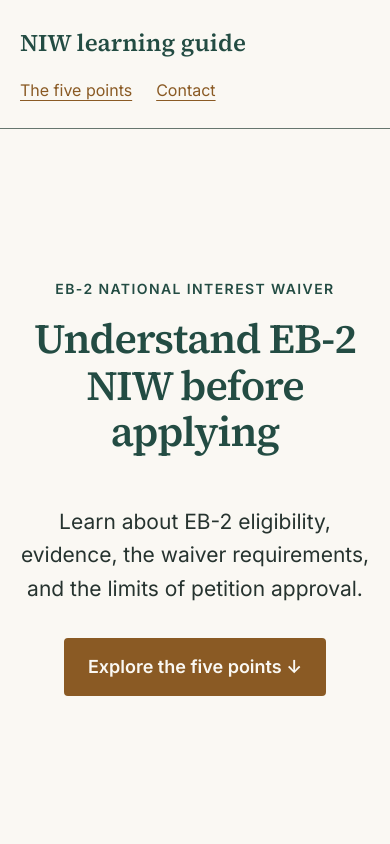
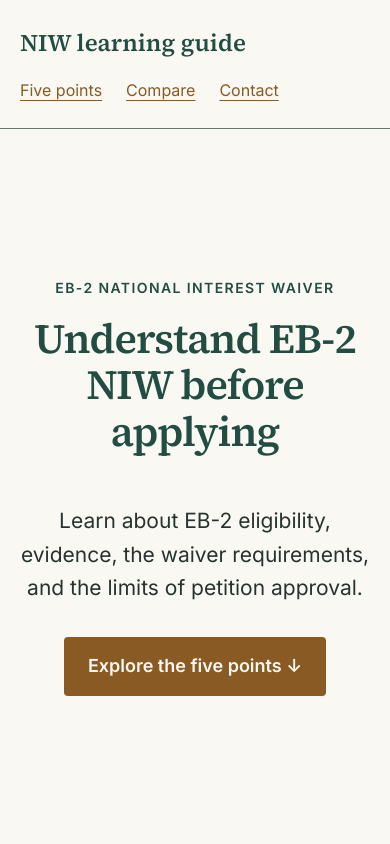
Before and after one commit to sabbirx06/niw-landing-page, a plain HTML site: page index.html in a window 390 px wide. Shown: the top 844 px of the page. Drawn offline with Linux system fonts and the light colour scheme.

Commit message:
feat: add sticky collapsing header, smooth scroll and nav links

```diff
--- a/index.html
+++ b/index.html
@@ -26,12 +26,14 @@
 </head>
 <body>
   <a class="skip-link" href="#main">Skip to content</a>
+  <div class="header-slot">
   <header class="site-header">
     <div class="container header-inner">
       <a class="wordmark" href="#main">NIW learning guide</a>
-      <nav aria-label="Main navigation"><a href="#five-points">The five points</a><a href="#contact">Contact</a></nav>
+      <nav aria-label="Main navigation"><a href="#five-points">Five points</a><a href="#compare">Compare</a><a href="#contact">Contact</a></nav>
     </div>
   </header>
+  </div>
   <main id="main" class="container">
     <section class="hero" aria-labelledby="hero-heading">
       <p class="eyebrow"><span class="nowrap">EB-2</span> National Interest Waiver</p>
--- a/script.js
+++ b/script.js
@@ -59,3 +59,40 @@ fields.forEach((field) => {
     if (field.getAttribute("aria-invalid") === "true") validateField(field);
   });
 });
+
+// Reserve the expanded header's space so collapsing never moves page content.
+const header = document.querySelector(".site-header");
+const headerSlot = document.querySelector(".header-slot");
+
+function measureHeader() {
+  const sample = header.cloneNode(true);
+  sample.inert = true;
+  sample.setAttribute("aria-hidden", "true");
+  sample.style.cssText = `position: absolute; visibility: hidden; pointer-events: none; width: ${headerSlot.clientWidth}px; transition: none;`;
+  sample.querySelector(".wordmark").style.transition = "none";
+  document.body.append(sample);
+  sample.classList.remove("is-compact");
+  const expandedHeight = sample.getBoundingClientRect().height;
+  sample.classList.add("is-compact");
+  const compactHeight = sample.getBoundingClientRect().height;
+  sample.remove();
+  document.documentElement.style.setProperty("--header-height", `${expandedHeight}px`);
+  document.documentElement.style.setProperty("--compact-header-height", `${compactHeight}px`);
+}
+
+let headerFramePending = false;
+function updateHeader() {
+  if (window.scrollY > 60) header.classList.add("is-compact");
+  else if (window.scrollY < 20) header.classList.remove("is-compact");
+  headerFramePending = false;
+}
+window.addEventListener("scroll", () => {
+  if (!headerFramePending) {
+    headerFramePending = true;
+    requestAnimationFrame(updateHeader);
+  }
+}, { passive: true });
+window.addEventListener("resize", measureHeader);
+measureHeader();
+document.fonts.ready.then(measureHeader);
+updateHeader();
--- a/styles.css
+++ b/styles.css
@@ -10,6 +10,7 @@
   --focus: #234C43;
   --button-text: #FAF8F3;
   --header-height: 87px;
+  --compact-header-height: 59px;
 }
 
 /* Future dark-mode variables:
@@ -41,9 +42,12 @@ a:hover { text-decoration-thickness: 2px; }
 .container { width: min(100% - 40px, 1120px); margin-inline: auto; }
 .skip-link { position: absolute; top: 12px; left: 20px; transform: translateY(-200%); background: var(--background); z-index: 2; }
 .skip-link:focus { transform: none; }
-.site-header { padding-block: 24px; border-bottom: 1px solid var(--border); }
+.header-slot { position: sticky; top: 0; z-index: 10; height: var(--header-height); pointer-events: none; }
+.site-header { position: sticky; top: 0; padding-block: 24px; border-bottom: 1px solid var(--border); background: var(--background); pointer-events: auto; transition: padding 200ms ease; }
+.site-header.is-compact { padding-block: 12px; }
+.site-header.is-compact .wordmark { font-size: 20px; }
 .header-inner { display: flex; flex-wrap: wrap; align-items: center; justify-content: space-between; gap: 16px; }
-.wordmark { color: var(--primary); font-family: "Source Serif 4", Georgia, "Times New Roman", serif; font-size: 24px; font-weight: 600; text-decoration: none; }
+.wordmark { color: var(--primary); font-family: "Source Serif 4", Georgia, "Times New Roman", serif; font-size: 24px; font-weight: 600; text-decoration: none; transition: font-size 200ms ease; }
 nav { display: flex; gap: 24px; }
 nav a { font-size: 16px; }
 h1, h2, h3 { color: var(--primary); font-family: "Source Serif 4", Georgia, "Times New Roman", serif; font-weight: 600; }
@@ -64,7 +68,7 @@ p { max-width: 65ch; }
 .hero-copy { font-size: 21px; max-width: 48ch; margin-bottom: 32px; }
 .button { display: inline-block; background: var(--accent); color: var(--button-text); border: 2px solid var(--accent); border-radius: 4px; padding: 13px 22px; text-decoration: none; font-weight: 600; cursor: pointer; }
 .button:hover { background: var(--accent-hover); border-color: var(--accent-hover); }
-.content-section { padding-block: 64px; border-top: 1px solid var(--border); scroll-margin-top: 48px; }
+.content-section { padding-block: 64px; border-top: 1px solid var(--border); scroll-margin-top: calc(var(--compact-header-height) + 24px); }
 #points-heading, #contact-heading, .section-intro { text-align: center; }
 .section-intro { margin: 0 0 36px; }
 .accordion { max-width: 65ch; }
@@ -93,7 +97,7 @@ input, select { width: 100%; min-width: 0; min-height: 50px; border: 1px solid v
 .site-footer p { margin: 0; }
 /* shortcut: header heights match the current fonts and navigation; remeasure if either changes. */
 @media (max-width: 477.25px) {
-  :root { --header-height: 128px; }
+  :root { --header-height: 128px; --compact-header-height: 97px; }
 }
 @media (min-width: 760px) {
   .hero { padding-block: 100px; }
@@ -115,6 +119,7 @@ input, select { width: 100%; min-width: 0; min-height: 50px; border: 1px solid v
 }
 @media (prefers-reduced-motion: reduce) {
   html { scroll-behavior: auto; }
+  .site-header, .wordmark { transition: none; }
 }
 
 /* Category comparison */
```
Also changed, not shown: screenshots/header-1280x720-compare.png (added), screenshots/header-1280x720-contact.png (added), screenshots/header-1280x720-first-screen.png (added), screenshots/header-1280x720-five-points.png (added), screenshots/header-1280x720-hero.png (added), screenshots/header-1715x993-compare.png (added), screenshots/header-1715x993-contact.png (added), screenshots/header-1715x993-first-screen.png (added), screenshots/header-1715x993-five-points.png (added), screenshots/header-1715x993-hero.png (added), screenshots/header-375x667-compare.png (added), screenshots/header-375x667-contact.png (added), screenshots/header-375x667-first-screen.png (added), screenshots/header-375x667-five-points.png (added), 1 more files.
